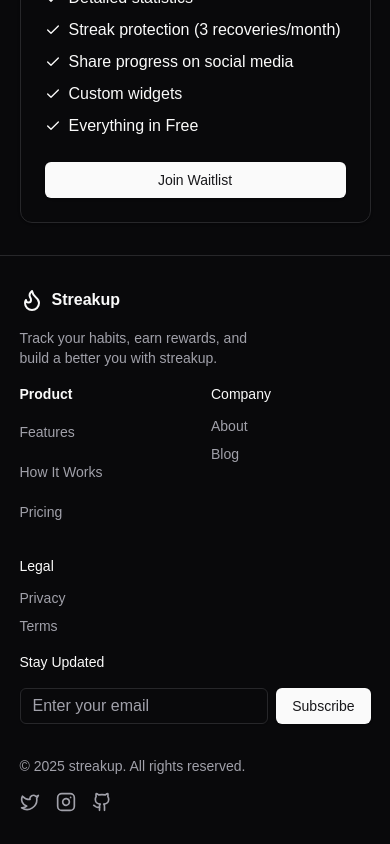
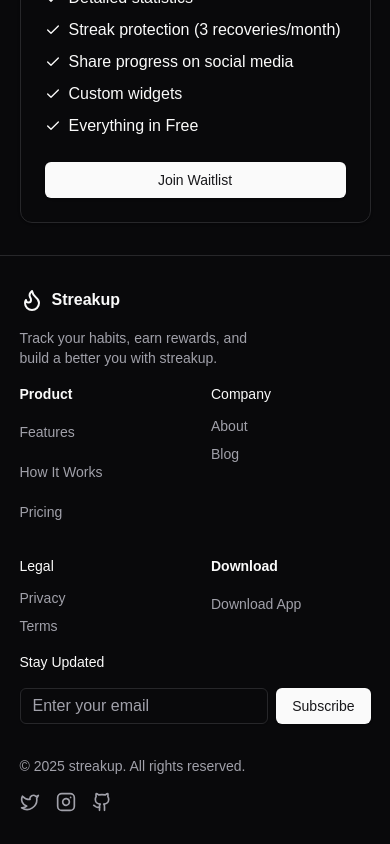
Before and after one commit to Sheriff-Oladimeji/streakly-landing, a Next.js app: page / in a window 390 px wide. Shown: the part 4879-5723 px from the top of the page. Built offline with nearby package versions, Linux system fonts and the light colour scheme.

Commit message:
feat: update header

```diff
--- a/src/components/footer.tsx
+++ b/src/components/footer.tsx
@@ -11,6 +11,10 @@ export function Footer() {
   const handleClick = (e: React.MouseEvent<HTMLAnchorElement>, id: string) => {
     e.preventDefault();
     scrollToSection(id.replace("#", ""));
+  };
+
+  const handleDownloadClick = () => {
+    scrollToSection('hero')
   };
 
   return (
@@ -27,7 +31,7 @@ export function Footer() {
               streakup.
             </p>
           </div>
-          <div className="grid grid-cols-2 gap-8 sm:grid-cols-3">
+          <div className="grid grid-cols-2 gap-8 sm:grid-cols-4">
             <div>
               <h3 className="text-sm font-semibold">Product</h3>
               <ul className="mt-4 space-y-4">
@@ -106,6 +110,20 @@ export function Footer() {
                 </li>
               </ul>
             </div>
+            <div>
+              <h3 className="text-sm font-semibold">Download</h3>
+              <ul className="mt-4 space-y-4">
+                <li>
+                  <Button
+                    variant="ghost"
+                    className="h-auto p-0 text-sm text-muted-foreground hover:text-foreground"
+                    onClick={handleDownloadClick}
+                  >
+                    Download App
+                  </Button>
+                </li>
+              </ul>
+            </div>
           </div>
           <div className="space-y-4">
             <h4 className="text-sm font-medium">Stay Updated</h4>
--- a/src/components/hero.tsx
+++ b/src/components/hero.tsx
@@ -5,7 +5,7 @@ import { FaGooglePlay, FaAppStore } from "react-icons/fa"
 
 export function Hero() {
   return (
-    <section className="w-[90%] mx-auto  flex flex-col items-center justify-center gap-4 pb-8 pt-6 md:pb-12 md:pt-10 lg:py-32">
+    <section id="hero" className="w-[90%] mx-auto  flex flex-col items-center justify-center gap-4 pb-8 pt-6 md:pb-12 md:pt-10 lg:py-32">
       <div className="flex max-w-[980px] flex-col items-center gap-4 text-center">
         <h1 className="text-3xl font-bold leading-tight tracking-tighter md:text-6xl lg:leading-[1.1]">
           Track, Improve, and Celebrate Your Habits Every Day
--- a/src/components/navbar.tsx
+++ b/src/components/navbar.tsx
@@ -20,6 +20,11 @@ export function Navbar() {
     e.preventDefault()
     setOpen(false)
     scrollToSection(id.replace('#', ''))
+  }
+
+  const handleDownloadClick = () => {
+    setOpen(false)
+    scrollToSection('hero')
   }
 
   return (
@@ -53,8 +58,8 @@ export function Navbar() {
           >
             Pricing
           </Link>
-          <Button variant="default" size="sm">
-            Join Waitlist
+          <Button variant="default" size="sm" onClick={handleDownloadClick}>
+            Download App
           </Button>
         </nav>
 
@@ -89,9 +94,15 @@ export function Navbar() {
               >
                 Pricing
               </Link>
-              <Button variant="default" className="mt-2" onClick={handleLinkClick}>
-                Join Waitlist
-              </Button>
+              <div className="mt-6 flex w-full">
+                <Button
+                  variant="default"
+                  className="w-[90%] justify-center text-base"
+                  onClick={handleDownloadClick}
+                >
+                  Download App
+                </Button>
+              </div>
             </nav>
           </SheetContent>
         </Sheet>
```
